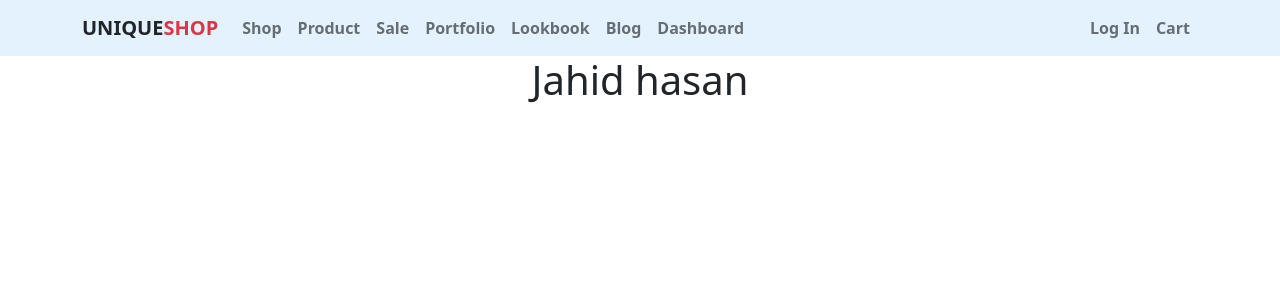
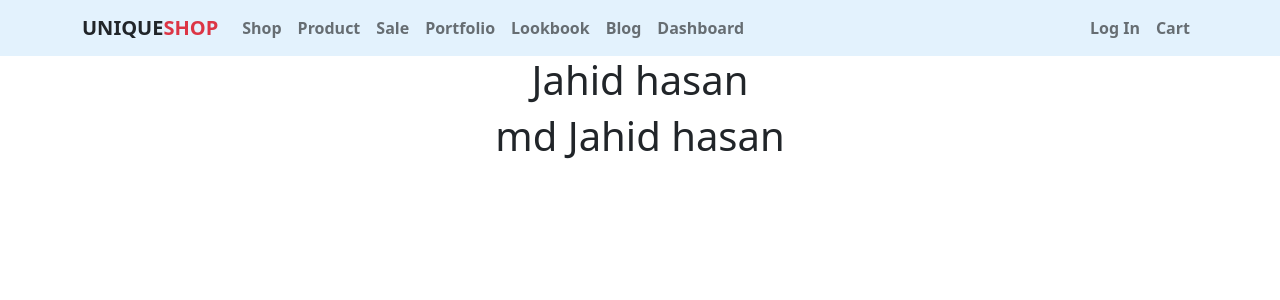
Before and after one commit to zahidhasan2806/UniqueShop_group-project_client, a React (Create React App) app: page /dashboard in a window 1280 px wide. Shown: the top 300 px of the page. Built offline with nearby package versions, Linux system fonts and the light colour scheme; no server answers.

Commit message:
checking

```diff
--- a/src/Components/Pages/Dashboard/Dashboard.js
+++ b/src/Components/Pages/Dashboard/Dashboard.js
@@ -4,6 +4,7 @@ const Dashboard = () => {
     return (
         <div>
             <h1>Jahid hasan</h1>
+            <h1>md Jahid hasan</h1>
         </div>
     );
 };
```
